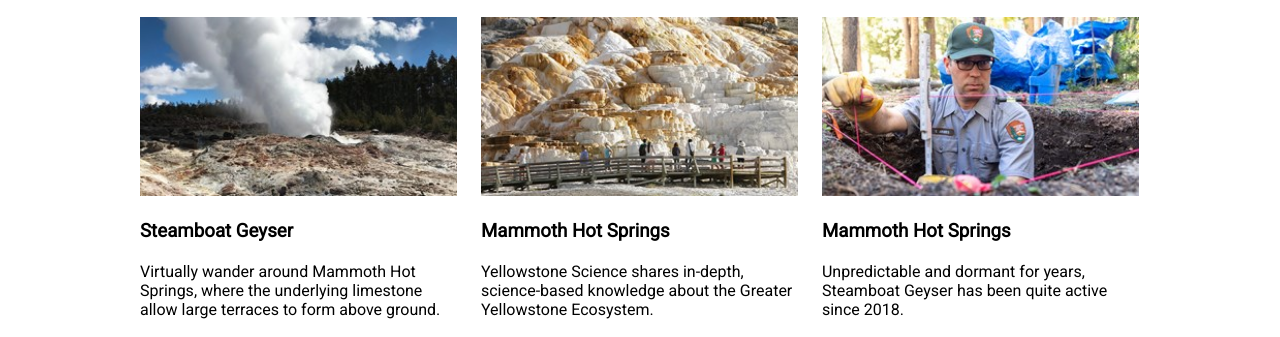
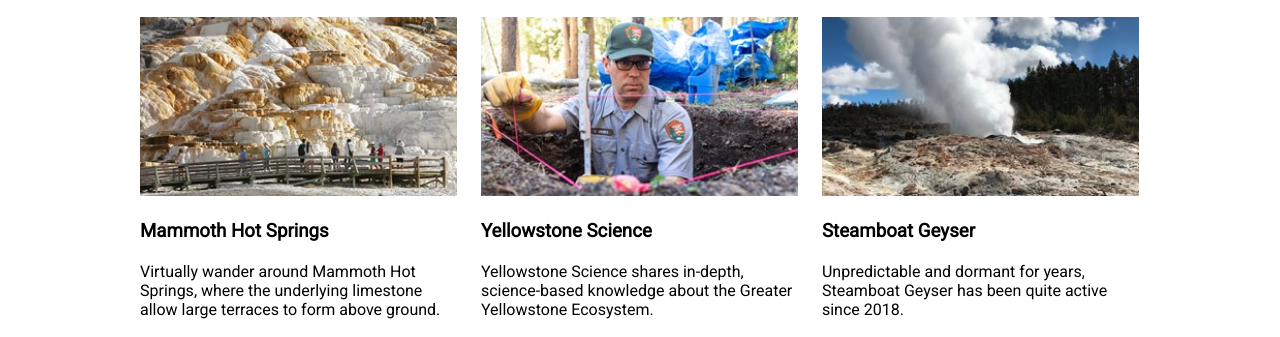
Before and after one commit to wgoode3/park-layout, a plain HTML site: page index.html in a window 1280 px wide. Shown: the part 690-1027 px from the top of the page. Drawn offline with Linux system fonts and the light colour scheme.

Commit message:
minor fixes

```diff
--- a/index.html
+++ b/index.html
@@ -35,18 +35,18 @@
         <h1 class="serif">Observe Inspiring Nature</h1>
         <p>On March 1, 1872, Yellowstone became the first national park for all to enjoy the unique hydrothermal wonders. From the dazzling eruptions of geysers, to the prismatic colors of thermophilic communities, to the natural sounds whispering or thundering through the landscape, Yellowstone is a feast for the senses.</p>
         <div class="col">
-            <img src="img/story1.jpg" alt="story1">
-            <h3>Steamboat Geyser</h3>
+            <img src="img/story2.jpg" alt="story2">
+            <h3>Mammoth Hot Springs</h3>
             <p>Virtually wander around Mammoth Hot Springs, where the underlying limestone allow large terraces to form above ground.</p>
         </div>
         <div class="col">
-            <img src="img/story2.jpg" alt="story2">
-            <h3>Mammoth Hot Springs</h3>
+            <img src="img/story3.jpg" alt="story3">
+            <h3>Yellowstone Science</h3>
             <p>Yellowstone Science shares in-depth, science-based knowledge about the Greater Yellowstone Ecosystem.</p>
         </div>
         <div class="col">
-            <img src="img/story3.jpg" alt="story3">
-            <h3>Mammoth Hot Springs</h3>
+            <img src="img/story1.jpg" alt="story1">
+            <h3>Steamboat Geyser</h3>
             <p>Unpredictable and dormant for years, Steamboat Geyser has been quite active since 2018.</p>
         </div>
     </div>
--- a/style.css
+++ b/style.css
@@ -78,7 +78,7 @@
 }
 
 .col {
-    min-height: 200px;
+    min-height: 320px;
     width: 317px;
     display: inline-block;
     margin: 20px 20px 0 0;
```
